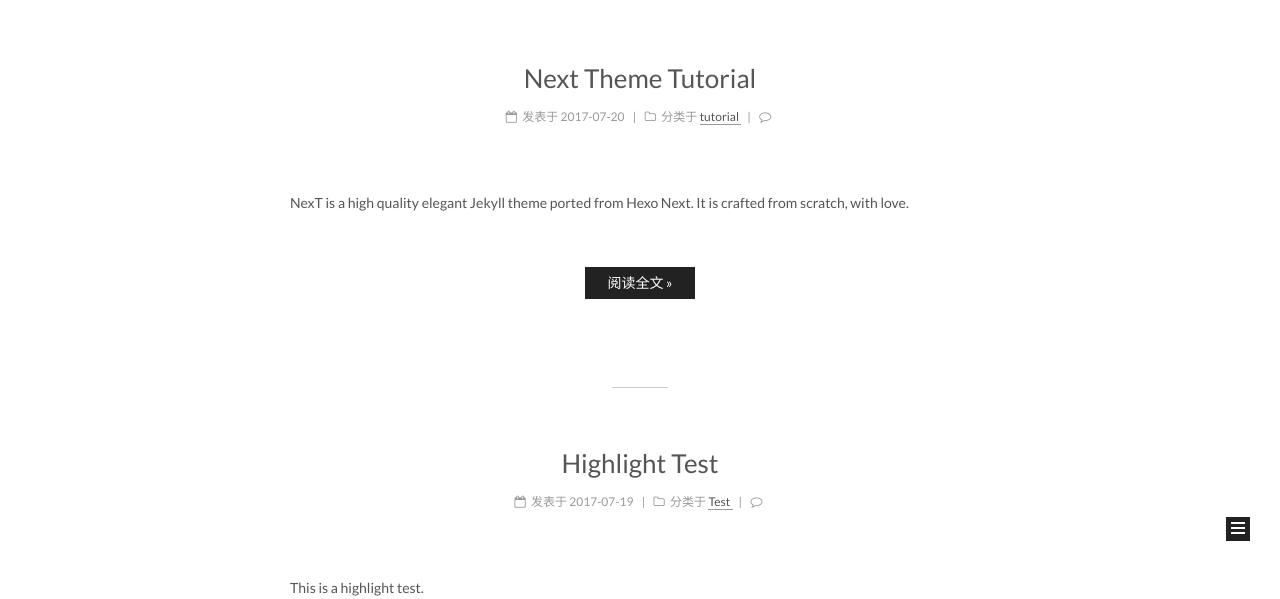
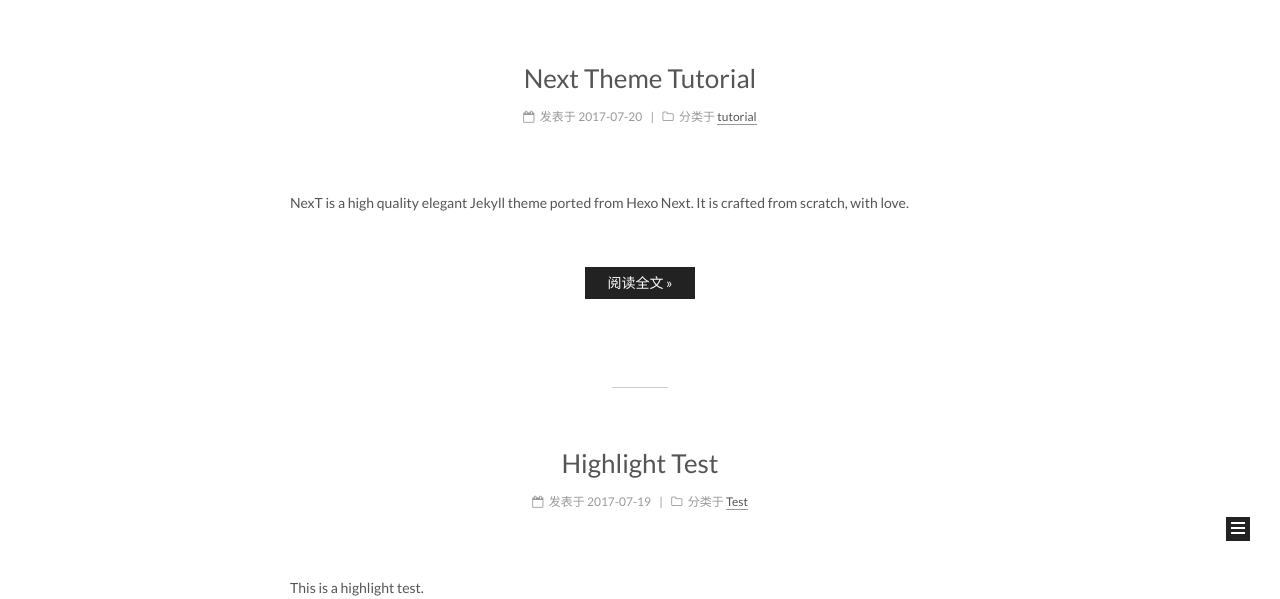
Before and after one commit to Kerwin0766/Kerwin0766.github.io, a Jekyll site: the page built from index.html, in a window 1280 px wide. Shown: the part 314-913 px from the top of the page. Built offline with Jekyll 4.4.1, drawn with Linux system fonts in a browser that asks for light colours; emoji names are drawn with the system emoji font; the list of posts is cut into pages by our own code; comment, search, counter and statistics services are not loaded.

Commit message:
Update _config.yml

```diff
--- a/_config.yml
+++ b/_config.yml
@@ -380,8 +380,8 @@ baidu_analytics: 596d168b569c023530143a6c0f763764
 
 # Disqus
 disqus:
-  enable: ture
-  shortname: Kerwin
+  enable: false
+  shortname:
   count: true
   # hide comments (visitors need to click to load the comments)
   # count need to be false when hide is true
```
